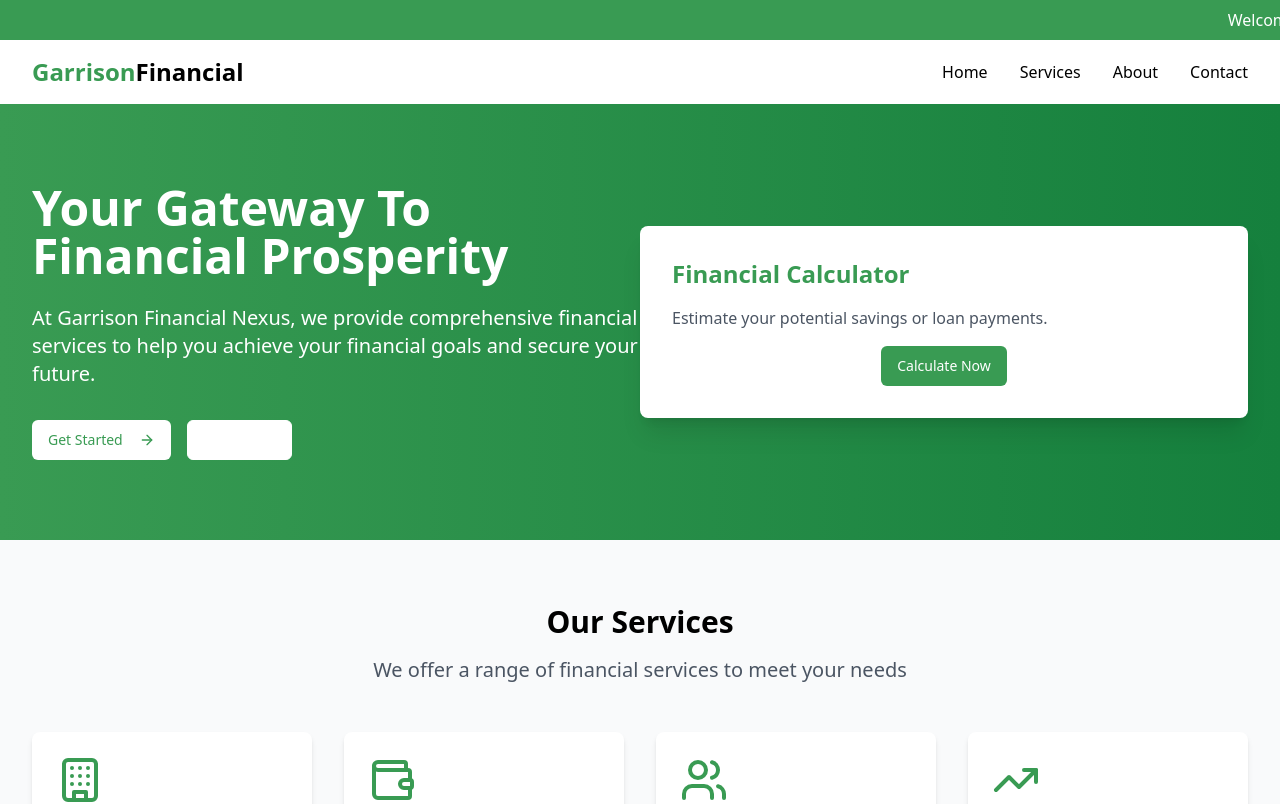
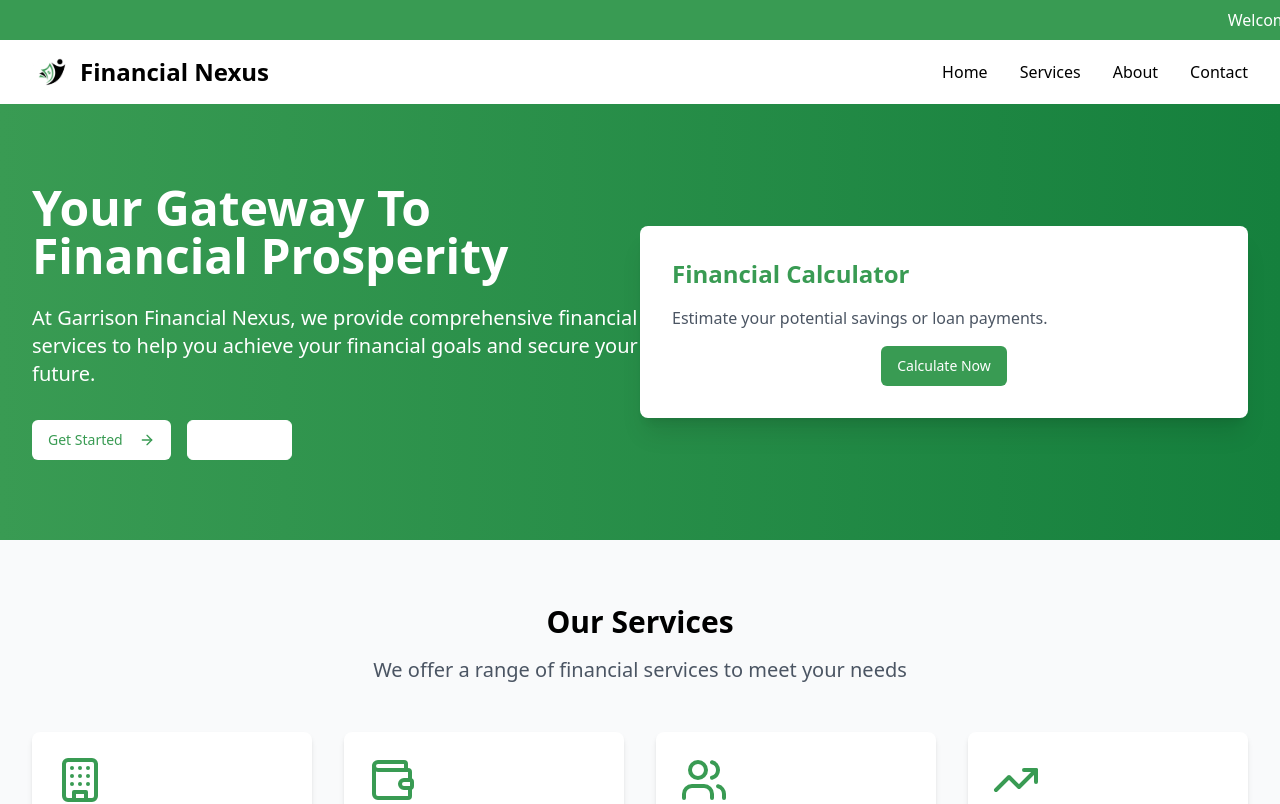
Before and after one commit to garrisonfinancialnexus01-hue/garrison-financial-nexus, a React (Vite) app: page / in a window 1280 px wide. Shown: the top 804 px of the page. Built offline with nearby package versions, Linux system fonts and the light colour scheme.

Commit message:
Set image as logo and site icon
Use the provided image as the application's logo and favicon.

```diff
--- a/index.html
+++ b/index.html
@@ -17,7 +17,7 @@
     <meta name="twitter:site" content="@lovable_dev" />
     <meta name="twitter:image" content="https://lovable.dev/opengraph-image-p98pqg.png" />
 
-    <link rel="icon" type="image/svg+xml" href="/src/assets/favicon.svg" />
+    <link rel="icon" type="image/png" href="/lovable-uploads/8514a459-83a5-4a3a-9728-47047e5e465e.png" />
   </head>
 
   <body>
--- a/src/components/Navbar.tsx
+++ b/src/components/Navbar.tsx
@@ -24,8 +24,12 @@ const Navbar = () => {
         <div className="flex justify-between h-16">
           <div className="flex items-center">
             <Link to="/" className="flex-shrink-0 flex items-center">
-              <span className="text-2xl font-bold text-garrison-green">Garrison</span>
-              <span className="text-2xl font-bold text-garrison-black">Financial</span>
+              <img
+                src="/lovable-uploads/8514a459-83a5-4a3a-9728-47047e5e465e.png"
+                alt="Garrison Financial Nexus Logo"
+                className="h-10 w-auto mr-2"
+              />
+              <span className="text-2xl font-bold text-garrison-black">Financial Nexus</span>
             </Link>
           </div>
 
```
Also changed, not shown: public/lovable-uploads/8514a459-83a5-4a3a-9728-47047e5e465e.png (added), src/assets/favicon.svg.
